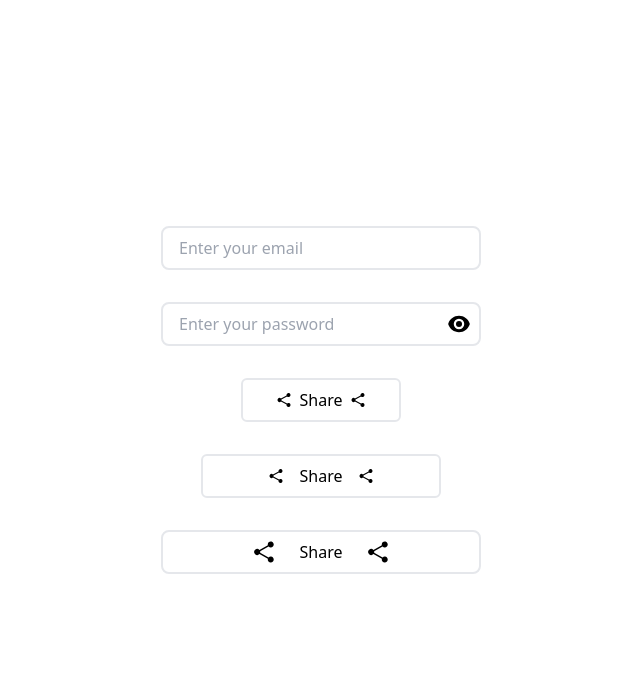
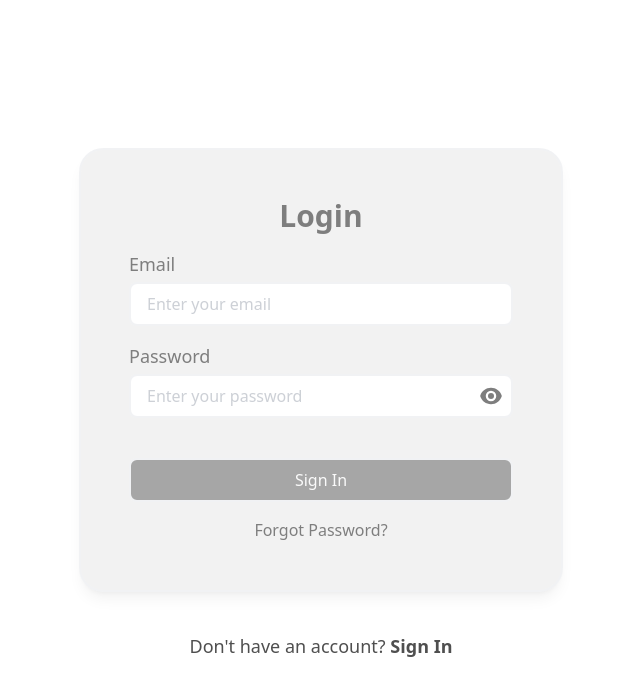
Before and after one commit to pshri5/Equalify, a React (Vite) app in the folder frontend/: page / in a window 1280 px wide. Shown: the top 696 px of the page, without its empty margins (319-959 px from the left). Built offline with nearby package versions, Linux system fonts and the light colour scheme.

Commit message:
Login page components

```diff
--- a/frontend/src/App.jsx
+++ b/frontend/src/App.jsx
@@ -3,17 +3,27 @@ import './App.css'
 import { Button } from './ui/components/Button';
 import { ShareIcon } from './ui/icons/ShareIcon';
 import { Input } from './ui/components/Input';
+import { Card } from './ui/components/Card';
 
 function App() {
 
   return (
     <>
       <div className='flex items-center justify-center h-screen flex-col gap-8'>
-        <Input placeholder="Enter your email"/>
-        <Input placeholder="Enter your password" type="password"/>
-        <Button size="sm" variant="outline" label="Share" startIcon={<ShareIcon />} endIcon={<ShareIcon/>}/>
-        <Button size="md" variant="outline" label="Share" startIcon={<ShareIcon />} endIcon={<ShareIcon/>}/>
-        <Button size="lg" variant="outline" label="Share" startIcon={<ShareIcon />} endIcon={<ShareIcon/>}/>
+        <Card className="my-2">
+          <div className='text-black text-3xl font-bold text-center mb-4'>Login</div>
+          <div className='mb-10'>
+            <Input label="Email" size="lg" placeholder="Enter your email"/>
+            <Input label="Password" size="lg"placeholder="Enter your password" type="password"/>
+          </div>
+          <Button size="lg" variant="primary" label="Sign In"/>
+          <div className='text-center hover:underline'>
+            <a href="">Forgot Password?</a>
+          </div>
+        </Card>
+        <div className='text-brand-700 text-lg'>
+          Don't have an account? <a className='font-bold hover:underline' href="">Sign In</a>
+        </div>
       </div>
     </>
   );
--- a/frontend/src/ui/components/Button.jsx
+++ b/frontend/src/ui/components/Button.jsx
@@ -1,9 +1,9 @@
 import React from "react"
-const defaultStyles = 'flex items-center justify-center border-2'
+const defaultStyles = 'flex items-center justify-center border-2 my-4'
 const sizeStyle = {
-    'sm' : 'py-2 px-4 gap-2 rounded-md w-40',
-    'md' : 'py-2 px-6 gap-4 rounded-md w-60',
-    'lg' : 'py-2 px-8 gap-6 rounded-lg w-80'
+    'sm' : 'py-2 px-4 gap-2 rounded-md w-24 sm:w-48 lg:w-60',
+    'md' : 'py-2 px-6 gap-4 rounded-md w-36 sm:w-60 lg:w-80',
+    'lg' : 'py-2 px-8 gap-6 rounded-lg w-60 sm:w-80 lg:w-96'
 }
 const variantStyles = {
     'primary' : 'bg-brand-700 hover:bg-brand-800 text-brand-50',
@@ -13,7 +13,6 @@ const variantStyles = {
     'save' : 'bg-green-500 hover:bg-green-600 text-brand-50',
     'disabled' : 'bg-brand-100 text-brand-400'
 }
-
 
 export const Button = (props) => {
     const StartIcon = props.startIcon ? React.cloneElement(props.startIcon, {size : props.size}) : null;
--- /dev/null
+++ b/frontend/src/ui/components/Card.jsx
@@ -0,0 +1,11 @@
+
+const defaultStyles = 'border-2 px-12 py-12 rounded-3xl bg-brand-100 opacity-50 shadow-lg';
+
+export const Card = (props)=>{
+    return <div className={`
+        ${defaultStyles}
+        ${props.className}
+        `}>
+        {props.children}
+    </div>
+}
--- a/frontend/src/ui/components/Input.jsx
+++ b/frontend/src/ui/components/Input.jsx
@@ -3,13 +3,13 @@ import { EyeIcon } from "../icons/EyeIcon";
 import { EyeSlashIcon } from "../icons/EyeSlashIcon";
 import { set } from "mongoose";
 const defaultStyles = {
-    'wrapper' : 'flex items-center justify-center border-2',
+    'wrapper' : 'relative flex items-center justify-center border-2 bg-white',
     'input' : ' focus:outline-none'
 }
 const sizeStyle = {
-    'sm' : 'py-1 px-2 gap-2 rounded-md w-40',
-    'md' : 'py-1 px-2 gap-4 rounded-md w-60',
-    'lg' : 'py-1 px-2 gap-6 rounded-lg w-80'
+    'sm' : 'py-1 px-2 gap-0.5 md:gap-1 lg:gap-2 rounded-md w-24 sm:w-48 lg:w-60',
+    'md' : 'py-1 px-2 gap-0.5 md:gap-1 lg:gap-4 rounded-md w-36 sm:w-60 lg:w-80',
+    'lg' : 'py-1 px-2 gap-0.5 md:gap-1 lg:gap-6 rounded-lg w-60 sm:w-80 lg:w-96'
 }
 const variantStyles = {
     'text' : '',
@@ -18,15 +18,14 @@ const variantStyles = {
 
 export const Input = (props) => {
     const [isPassVisible,setPassVisibility] = useState(false);
-    const [error,setError] = useState("");
     return <>
-    <div>
+    <div className="my-4">
+        <div className="text-black text-lg my-1">{props.label}</div>
         <div className={`
             ${defaultStyles['wrapper']}
             ${props.size ? sizeStyle[props.size] : sizeStyle['lg']}
             `}>
             <input
-
                 className={`
                     ${defaultStyles['input']}
                     ${props.size ? sizeStyle[props.size] : sizeStyle['lg']}
@@ -35,16 +34,20 @@ export const Input = (props) => {
                 placeholder={props.placeholder}
             />
             {props.type =="password" ?
-                <button onClick={()=> {setPassVisibility(!isPassVisible)}}>
+                <button
+                    onClick={()=> {setPassVisibility(!isPassVisible)}}
+                    className="absolute right-2"
+                >
                     {isPassVisible ? <EyeSlashIcon/>: <EyeIcon/>}
                 </button> :
             null}
 
         </div>
-        {error ?
+        {props.error ?
             <div className="text-red-600 text-center">
-                {error}
-            </div> : null}
+                {props.error}
+            </div> : null
+        }
     </div>
     </>
 }
```
